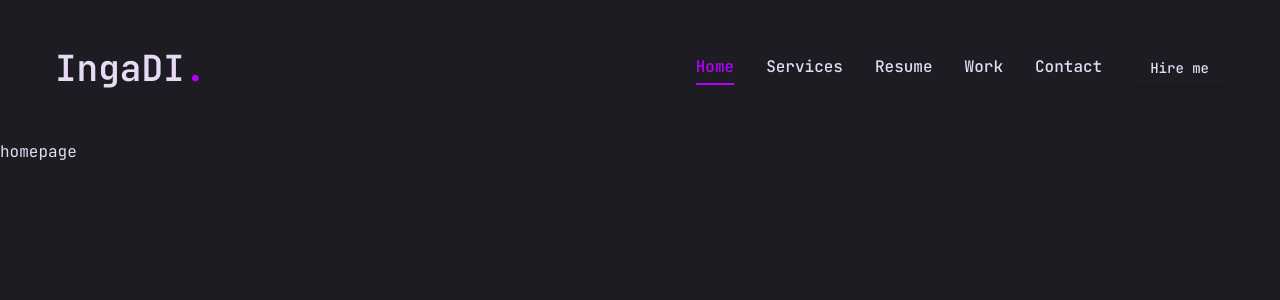
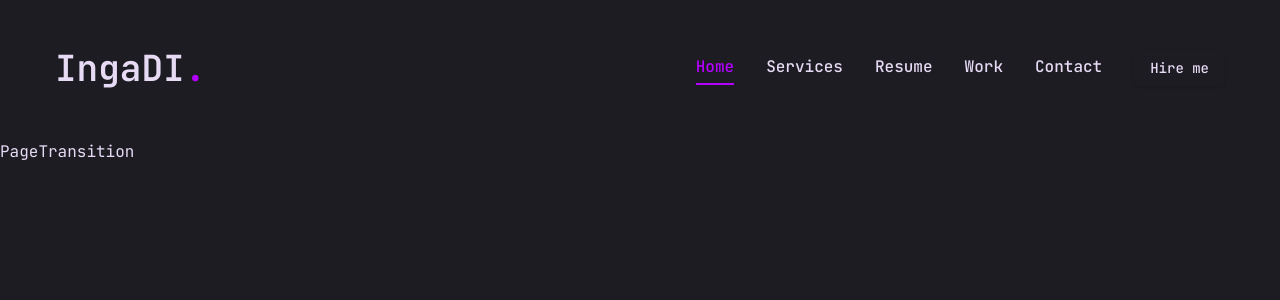
Before and after one commit to inga-divra/ingadi-portfolio, a Next.js app: page / in a window 1280 px wide. Shown: the top 300 px of the page. Built offline with nearby package versions, Linux system fonts and the light colour scheme.

Commit message:
Created PageTransition component to add smooth page transitions; wrapped {children} with PageTransition in layout, and installed Framer Motion for animation effects.

```diff
--- a/app/layout.jsx
+++ b/app/layout.jsx
@@ -3,6 +3,7 @@ import "./globals.css";
 
 //components
 import Header from "@/components/Header";
+import PageTransition from "@/components/PageTransition";
 
 const jetBrainsMono = JetBrains_Mono({
   subsets: ["latin"],
@@ -21,7 +22,9 @@ export default function RootLayout({ children }) {
       <body
         className={`${jetBrainsMono.variable} antialiased`}>
         <Header />
-        {children}
+        <PageTransition>
+          {children}
+        </PageTransition>
       </body>
     </html>
   );
--- /dev/null
+++ b/components/PageTransition.jsx
@@ -0,0 +1,9 @@
+const PageTransition = ({ children }) => {
+    return (
+        <div>
+            PageTransition
+        </div>
+    )
+}
+
+export default PageTransition
--- a/package.json
+++ b/package.json
@@ -18,6 +18,7 @@
     "@radix-ui/react-tooltip": "^1.1.3",
     "class-variance-authority": "^0.7.0",
     "clsx": "^2.1.1",
+    "framer-motion": "^11.11.1",
     "lucide-react": "^0.447.0",
     "next": "14.2.14",
     "react": "^18",
```
Also changed, not shown: 1 other file (tests, documents, lock files or other folders).
